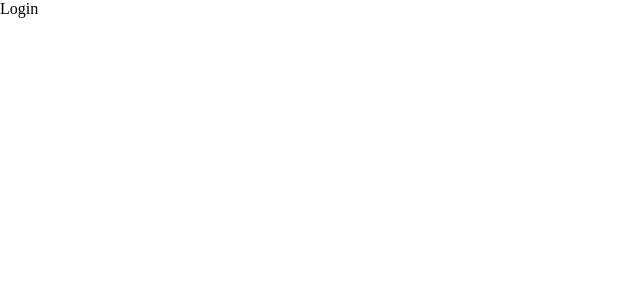
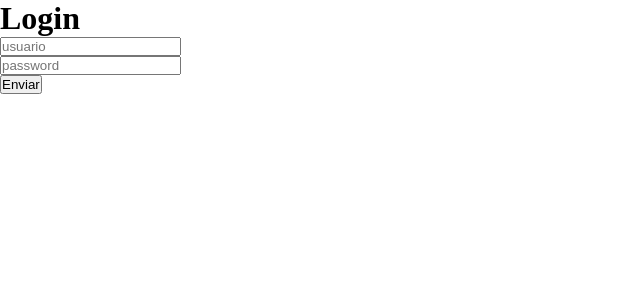
Before and after one commit to nicole-malaquias/kindnes, a React (Create React App) app: page /login in a window 1280 px wide. Shown: the top 300 px of the page, without its empty margins (0-640 px from the left). Built offline with nearby package versions, Linux system fonts and the light colour scheme.

Commit message:
feat : create login form

```diff
--- a/src/components/FormLogin/index.js
+++ b/src/components/FormLogin/index.js
@@ -1,7 +1,68 @@
-const FormLogin = () => {
+import { useForm } from "react-hook-form";
+import { yupResolver } from "@hookform/resolvers/yup";
+import * as yup from "yup";
+import { useHistory } from "react-router-dom";
+import jwt_decode from "jwt-decode";
+import axios from "axios";
 
-    return(
-        <div>login</div>
-    );
-}
+const FormLogin = ({ logado, setLogado }) => {
+  const history = useHistory();
+
+  const schema = yup.object().shape({
+    username: yup.string().required("Campo obrigatório"),
+    password: yup
+      .string()
+      .min(4, "Mínimo de 4 dígitos")
+      .required("Campo obrigatório"),
+  });
+
+  const {
+    register,
+    handleSubmit,
+    formState: { errors },
+    reset,
+  } = useForm({
+    resolver: yupResolver(schema),
+  });
+
+  const handleForm = (data) => {
+    axios
+      .post("https://kabit-api.herokuapp.com/sessions/", data)
+      .then((response) => {
+        const token = response.data.access;
+        const decoded = jwt_decode(token);
+        localStorage.clear();
+        localStorage.setItem("@gestao:token", JSON.stringify(token));
+        localStorage.setItem(
+          "@gestao:user_Id",
+          JSON.stringify(decoded.user_id)
+        );
+      });
+  };
+
+  return (
+    <>
+      <h1> Login</h1>
+      <form onSubmit={handleSubmit(handleForm)}>
+        <input placeholder="usuario" {...register("username")} />
+        <p>
+          {!!errors.usuario}
+          {errors.usuario?.message}
+        </p>
+
+        <input placeholder="password" {...register("password")} />
+        <p>
+          {" "}
+          {!!errors.password}
+          {errors.password?.message}
+        </p>
+
+        <button type="submit" variant="outlined">
+          Enviar
+        </button>
+      </form>
+    </>
+  );
+};
+
 export default FormLogin;
--- a/src/components/FormRegister/index.js
+++ /dev/null
@@ -1,4 +0,0 @@
-const FormRegister = () => {
-  return <div>register</div>;
-};
-export default FormRegister;
--- a/src/pages/Login/index.js
+++ b/src/pages/Login/index.js
@@ -1,7 +1,5 @@
+import FormLogin from "../../components/FormLogin";
 const Login = () => {
-
-    return(
-        <div>Login</div>
-    )
+  return <FormLogin />;
 };
 export default Login;
--- a/src/routes/index.js
+++ b/src/routes/index.js
@@ -8,8 +8,7 @@ import NotFound from "../pages/NotFound";
 import Register from "../pages/Register";
 import SpecificGroup from "../pages/SpecificGroup";
 
-const Routes = ( ) => {
-
+const Routes = () => {
   return (
     <Switch>
       <Route exact path="/">
@@ -38,5 +37,5 @@ const Routes = ( ) => {
       </Route>
     </Switch>
   );
-}
+};
 export default Routes;
```
Lines whose indentation alone changed are shown as unchanged.
